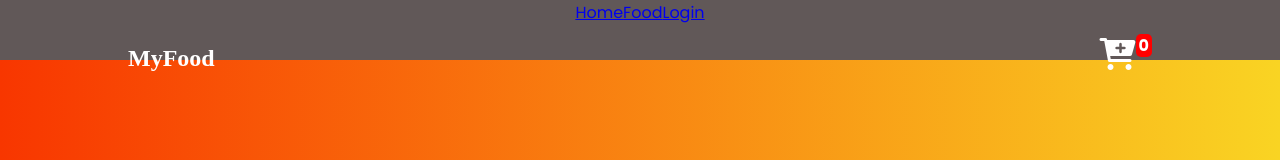
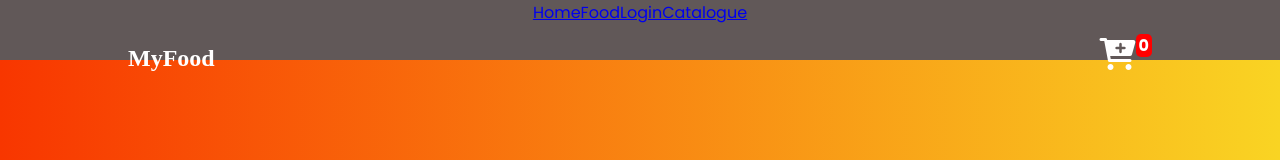
Before and after one commit to Koskei57/Food-App, a React (Create React App) app: page / in a window 1280 px wide. Shown: the top 160 px of the page. Built offline with nearby package versions, Linux system fonts and the light colour scheme.

Commit message:
Adds link to FoodListForm component

```diff
--- a/src/components/Navbar.js
+++ b/src/components/Navbar.js
@@ -22,6 +22,7 @@ const Navbar = () => {
         <NavLink to="/">Home</NavLink>
         <NavLink to="/food">Food</NavLink>
         <NavLink to="/login">Login</NavLink>
+        <NavLink to="/foodlist">Catalogue</NavLink>
        <div className="nav_box">
           <span className="shop">MyFood </span>
         <div className="cart" >
```
